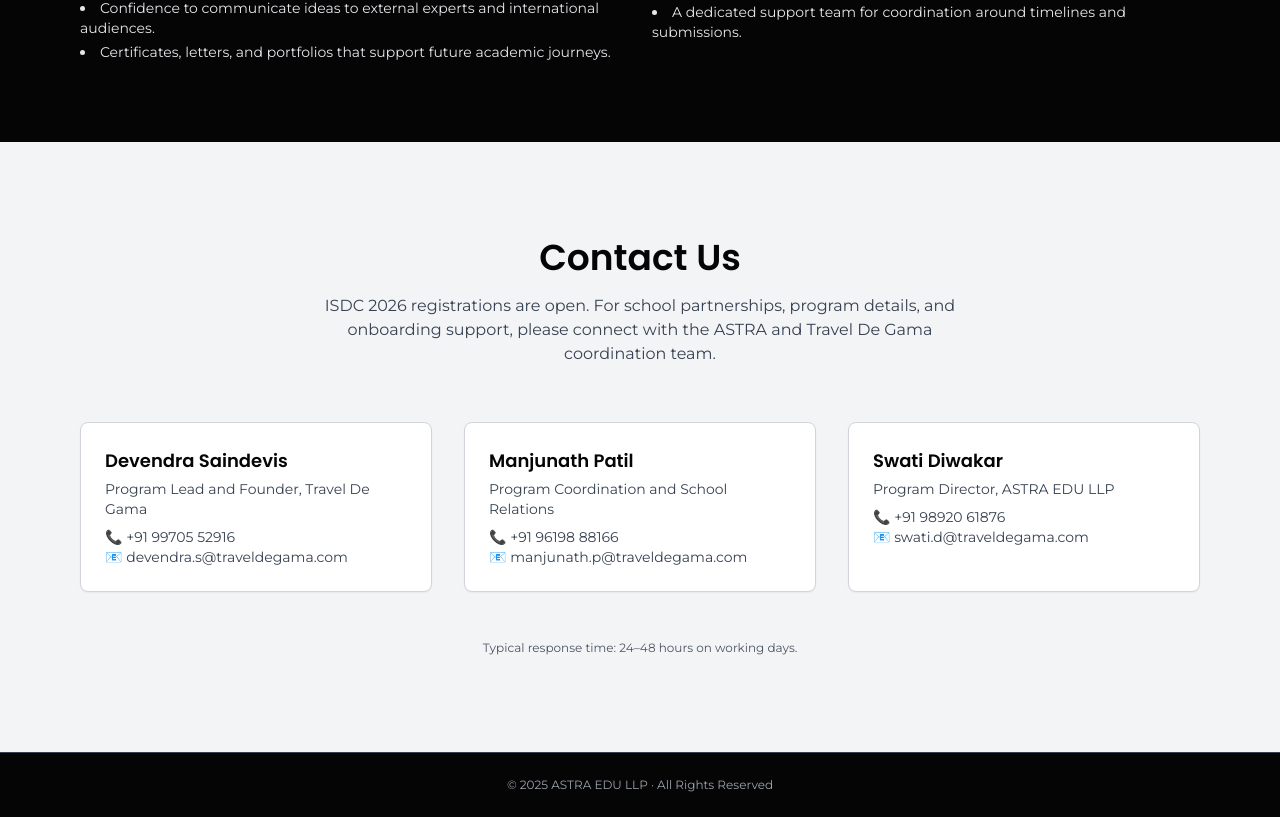
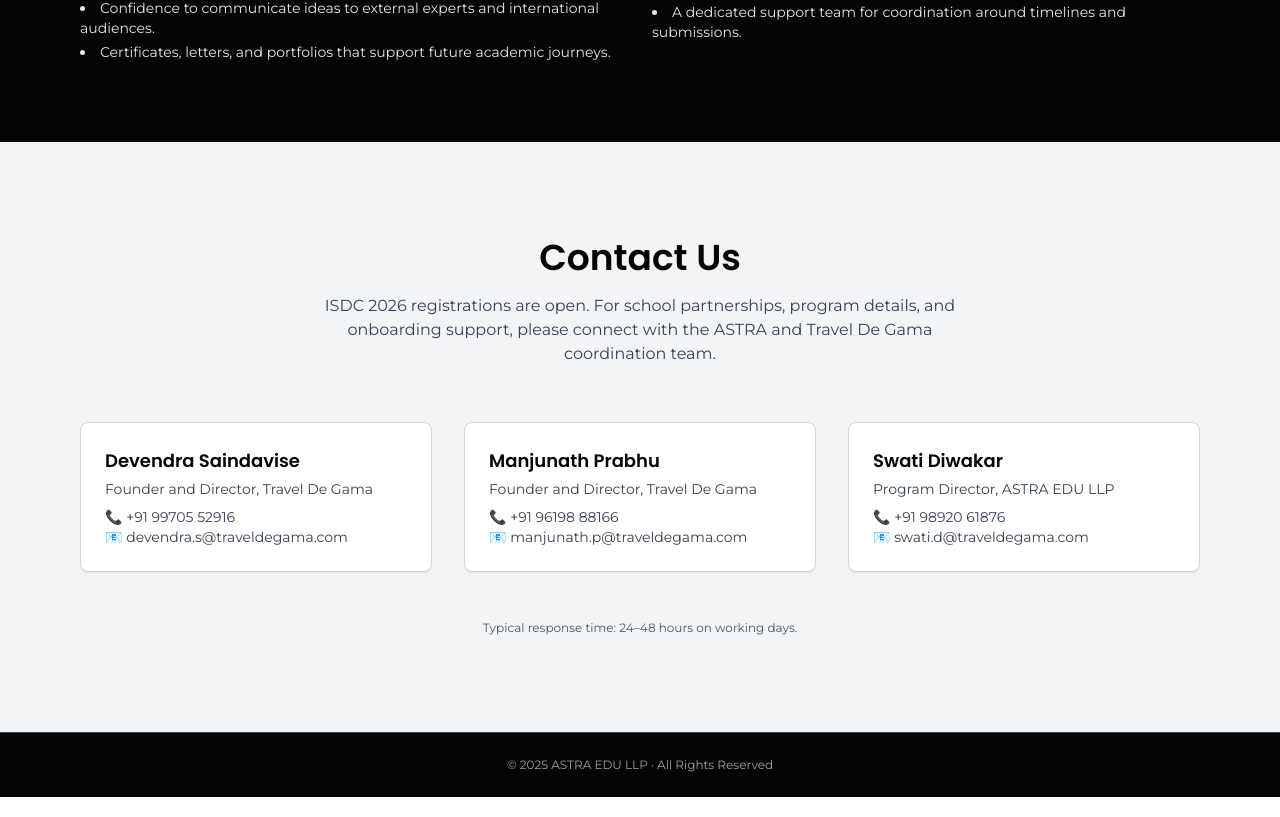
Before and after one commit to sahild91/Astra, a Svelte app: page / in a window 1280 px wide. Shown: the part 4877-5694 px from the top of the page. Built offline with nearby package versions, Linux system fonts and the light colour scheme.

Commit message:
Updated name of Founders

```diff
--- a/src/components/sections/Contact.svelte
+++ b/src/components/sections/Contact.svelte
@@ -16,10 +16,10 @@
     <div class="grid md:grid-cols-3 gap-8">
       <div class="p-6 bg-white border border-gray-300 rounded-lg shadow-sm">
         <h3 class="font-poppins text-lg font-semibold text-astraBlack mb-1">
-          Devendra Saindevis
+          Devendra Saindavise
         </h3>
         <p class="font-montserrat text-gray-700 text-sm mb-2">
-          Program Lead and Founder, Travel De Gama
+          Founder and Director, Travel De Gama
         </p>
         <p class="font-montserrat text-gray-700 text-sm">
           📞 +91 99705 52916<br />
@@ -29,10 +29,10 @@
 
       <div class="p-6 bg-white border border-gray-300 rounded-lg shadow-sm">
         <h3 class="font-poppins text-lg font-semibold text-astraBlack mb-1">
-          Manjunath Patil
+          Manjunath Prabhu
         </h3>
         <p class="font-montserrat text-gray-700 text-sm mb-2">
-          Program Coordination and School Relations
+          Founder and Director, Travel De Gama
         </p>
         <p class="font-montserrat text-gray-700 text-sm">
           📞 +91 96198 88166<br />
```
